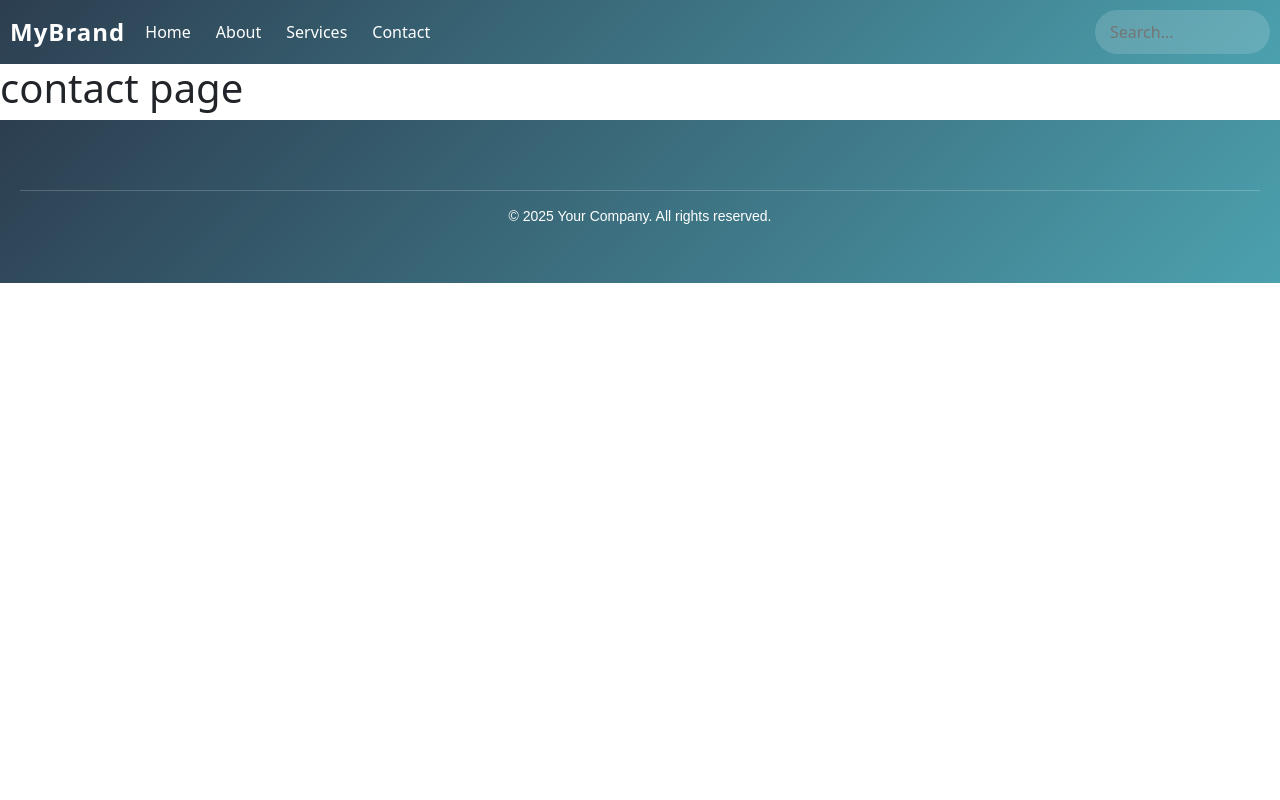
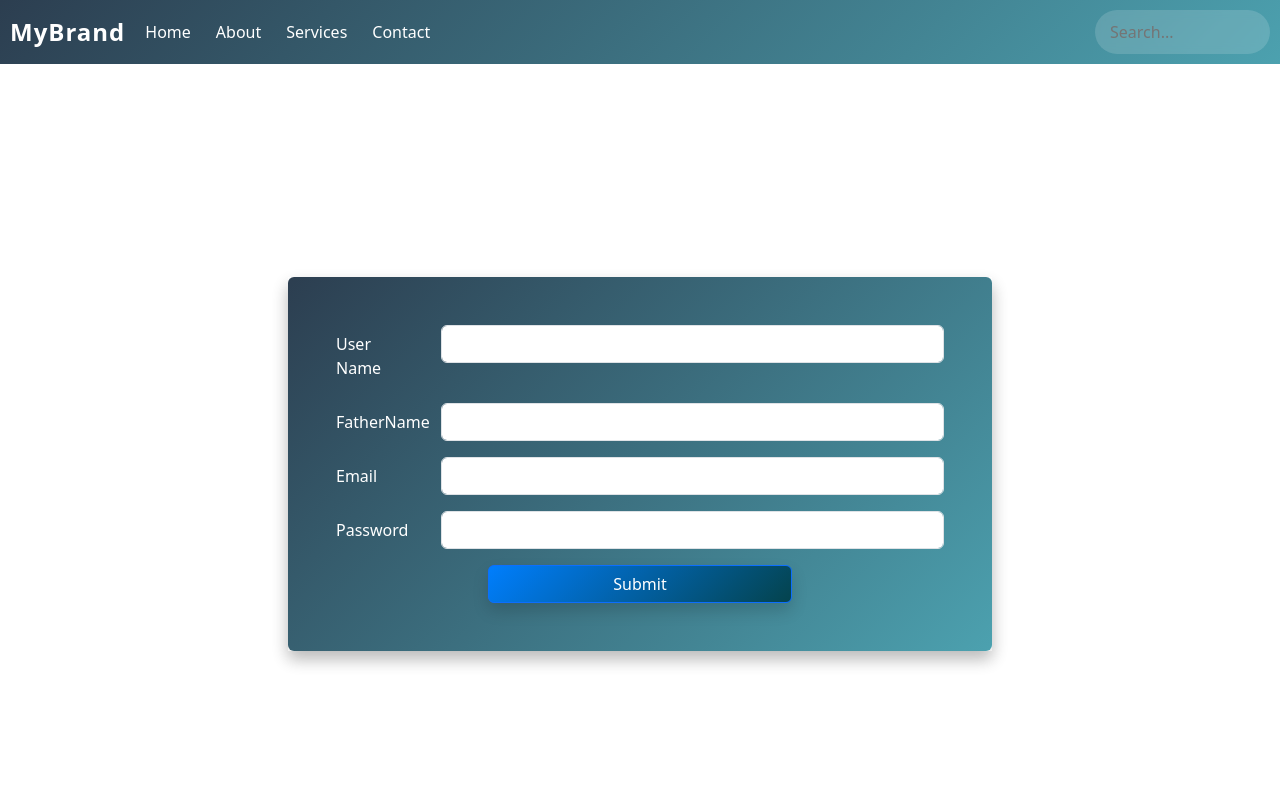
Before and after one commit to muhammadumar-codes/React-Button, a React (Vite) app: page / in a window 1280 px wide. Both pictures are taken after a click on the link "Contact". Shown: the top 800 px of the page. Built offline with nearby package versions, Linux system fonts and the light colour scheme.

Commit message:
commit Project

```diff
--- a/src/Pages/Contact/Contact.css
+++ b/src/Pages/Contact/Contact.css
@@ -0,0 +1,9 @@
+.bg-style{
+     background: linear-gradient(135deg, #2c3e50, #4ca1af); /* professional gradient */
+     color: white;
+
+}
+.btn{
+     background: linear-gradient(135deg, #007efd, #04434d); /* professional gradient */
+     font-family:Georgia, 'Times New Roman', Times, serif;
+}
--- a/src/Pages/Contact/Contact.jsx
+++ b/src/Pages/Contact/Contact.jsx
@@ -1,8 +1,58 @@
-import "./Contact.css"
-export default function Contact(){
-    return (
-        <>
-        <h1>contact page</h1>
-        </>
-    )
+import "./Contact.css";
+import ContactForm from "../../components/ContactForm/ContactForm";
+
+export default function Contact() {
+  return (
+    <>
+      <div className="d-flex align-items-center justify-content-center min-vh-100">
+        <ContactForm>
+          <form action="#" className="w-100 p-5 shadow rounded bg-style ">
+
+            <div className="mb-3 row">
+              <label htmlFor="username" className="col-sm-2 col-form-label">
+                User Name
+              </label>
+              <div className="col-sm-10">
+                <input type="text" className="form-control" id="username" />
+              </div>
+            </div>
+
+            <div className="mb-3 row">
+              <label htmlFor="fatherName" className="col-sm-2 col-form-label">
+                FatherName
+              </label>
+              <div className="col-sm-10">
+                <input type="text" className="form-control" id="fatherName" />
+              </div>
+            </div>
+
+            <div className="mb-3 row">
+              <label htmlFor="email" className="col-sm-2 col-form-label">
+                Email
+              </label>
+              <div className="col-sm-10">
+                <input type="email" className="form-control" id="email" />
+              </div>
+            </div>
+
+            <div className="mb-3 row">
+              <label htmlFor="password" className="col-sm-2 col-form-label">
+                Password
+              </label>
+              <div className="col-sm-10">
+                <input type="password" className="form-control" id="password" />
+              </div>
+            </div>
+
+            <div className="text-center ">
+              <button type="submit" className="btn btn-primary w-50 shadow">
+                Submit
+              </button>
+            </div>
+
+          </form>
+        </ContactForm>
+      </div>
+    </>
+  );
 }
--- a/src/Pages/Home/Home.css
+++ b/src/Pages/Home/Home.css
@@ -5,18 +5,11 @@
 
 }
 
+
 .count-container{
     display: flex;
     justify-content: center;
     align-items: center;
+    width: 100%;
     height: 80vh;
-    width: 50%;
-
 }
-
-.parent{
-    display: flex;
-    justify-content: center;
-    align-items: center;
-    width: 100%;
-}
--- a/src/Pages/Home/Home.jsx
+++ b/src/Pages/Home/Home.jsx
@@ -1,14 +1,10 @@
 import "./Home.css"
-import Count  from "../../components/Count/Count"
-import Header from "../../components/Header/Header"
-import Footer from  "../../components/Footer/Footer"
+import Count from "../../components/Count/Count"
 export default function Home (){
     return (
         <>
-<div className="parent">
-    <div className="count-container">
-        <Count/>
-    </div>
+<div className="count-container">
+     <Count/>
 </div>
 
 
--- /dev/null
+++ b/src/components/ContactForm/ContactForm.css
@@ -0,0 +1,3 @@
+.form-container{
+    width: 55%;
+}
--- /dev/null
+++ b/src/components/ContactForm/ContactForm.jsx
@@ -0,0 +1,8 @@
+import "./ContactForm.css"
+export default function ContactForm ({children}){
+    return (
+        <>
+       <div className="form-container shadow">{children}</div>
+        </>
+    )
+}
--- a/src/components/Count/Count.css
+++ b/src/components/Count/Count.css
@@ -4,9 +4,13 @@
     padding: 0;
     box-sizing: border-box;
 }
-.container{
+.count-card{
 
-    display: flex;
+   display: flex;
+    justify-content: center;
+    align-items: center;
+    height: 80vh;
+    width: 50%;
     justify-content: center;
     align-items: center;
  background: linear-gradient(135deg, #2c3e50, #4ca1af); /* professional gradient */
@@ -14,8 +18,7 @@
     flex-direction: column;
     text-align: center;
     gap: 10px;
-
-    border:2px solid  rgba(0, 0, 0, 0.5);
+     border:2px solid  rgba(0, 0, 0, 0.5);
     border: none;
     border-radius: 8px;
     font-family: Arial, Helvetica, sans-serif;
--- a/src/components/Count/Count.jsx
+++ b/src/components/Count/Count.jsx
@@ -30,9 +30,8 @@ if (window.confirm("Would like to Reset"))
 }
 
   return (
-    <div className="container">
+    <div className="count-card">
       <h1 className="count">{Count}</h1>
-
         <div className="btns">
            <Button className='btn-increase' onClick={Increase} >Increase</Button>
       <Button className='btn-increase' onClick={Decrease}>Decrease</Button>
```
Also changed, not shown: src/components/Uesrs/Users.css (+5 -7 lines).
